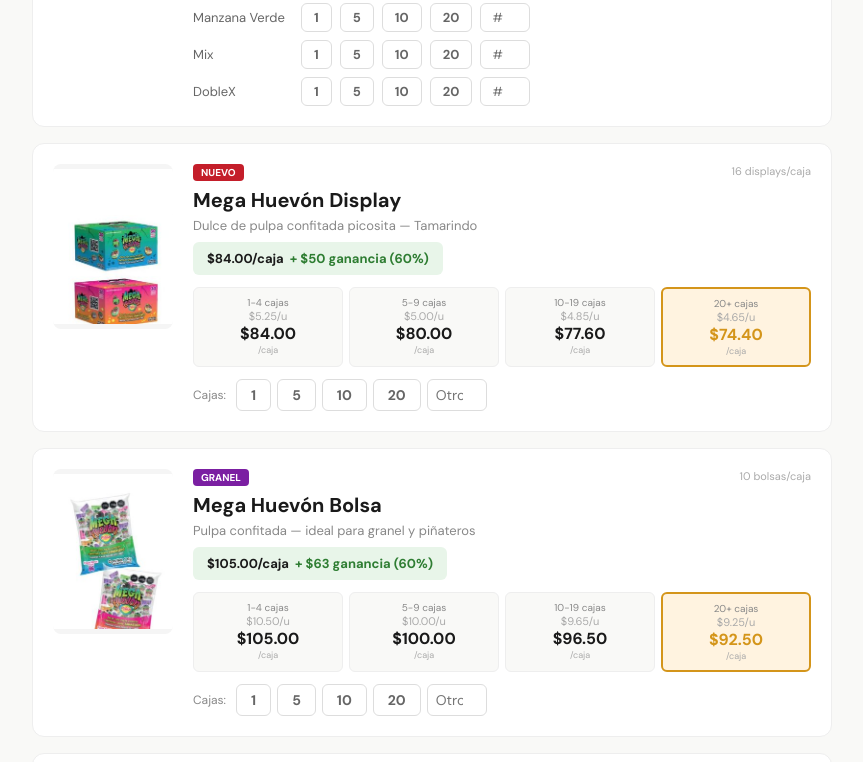
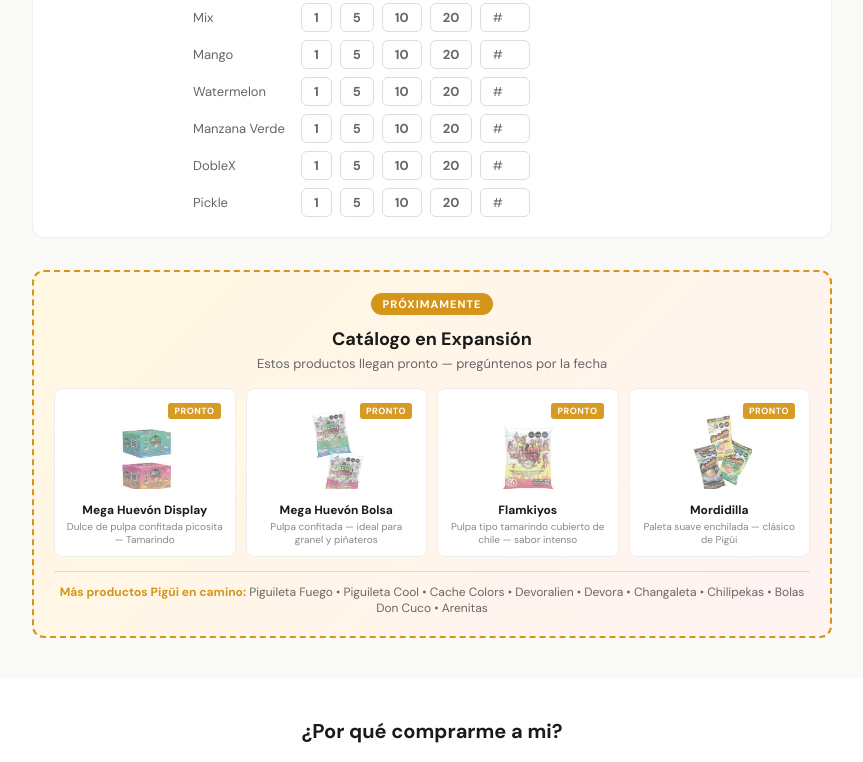
Before and after one commit to jfvieyra81/dulcesabor-web, a React (Vite) app: page / in a window 1280 px wide. Shown: the part 980-1742 px from the top of the page, without its empty margins (208-1071 px from the left). Built offline with nearby package versions, Linux system fonts and the light colour scheme.

Commit message:
Update App.jsx

```diff
--- a/src/App.jsx
+++ b/src/App.jsx
@@ -17,11 +17,15 @@ const TIER_LABELS = ["1-4 cajas","5-9 cajas","10-19 cajas","20+ cajas"];
 const getTier = (q) => q >= 20 ? 3 : q >= 10 ? 2 : q >= 5 ? 1 : 0;
 
 const P = [
-  { name: "Cachetadas / Slaps", sub: "Paletas de caramelo macizo con chile — 7 sabores", pres: "25 bolsas/caja", up:["$1.60","$1.55","$1.50","$1.40"], cp:[40, 38.75, 37.50, 35], img: IMG_SLAPS, tag:"MÁS VENDIDO", tagColor:"#D4951A", sabores:["Tamarindo","Manzana Verde","Mix","DobleX"] },
-  { name: "Mega Huevón Display", sub: "Dulce de pulpa confitada picosita — Tamarindo", pres: "16 displays/caja", up:["$5.25","$5.00","$4.85","$4.65"], cp:[84, 80, 77.60, 74.40], img: IMG_MEGA_HUEVON_DISPLAY, tag:"NUEVO", tagColor:"#C41E2A" },
-  { name: "Mega Huevón Bolsa", sub: "Pulpa confitada — ideal para granel y piñateros", pres: "10 bolsas/caja", up:["$10.50","$10.00","$9.65","$9.25"], cp:[105, 100, 96.50, 92.50], img: IMG_MEGA_HUEVON_BOLSA, tag:"GRANEL", tagColor:"#7B1FA2" },
-  { name: "Flamkiyos", sub: "Pulpa tipo tamarindo cubierto de chile — sabor intenso", pres: "12 bolsas/caja", up:["$7.75","$7.35","$7.15","$6.80"], cp:[93, 88.20, 85.80, 81.60], img: IMG_FLAMKIYOS, tag:"INTENSO", tagColor:"#E65100" },
-  { name: "Mordidilla", sub: "Paleta suave enchilada — clásico de Pigüi", pres: "12 bolsas/caja", up:["$5.00","$4.75","$4.60","$4.40"], cp:[60, 57, 55.20, 52.80], img: IMG_MORDIDILLA, tag:"CLÁSICO", tagColor:"#2E7D32" },
+  { name: "Cachetadas / Slaps", sub: "Paletas de caramelo macizo con chile — 7 sabores", pres: "25 bolsas/caja", up:["$1.60","$1.55","$1.50","$1.40"], cp:[40, 38.75, 37.50, 35], img: IMG_SLAPS, tag:"MÁS VENDIDO", tagColor:"#D4951A", sabores:["Tamarindo","Mix","Mango","Watermelon","Manzana Verde","DobleX","Pickle"] },
+];
+
+// Productos próximamente — ya tenemos fotos pero aún no en inventario
+const P_PROX = [
+  { name: "Mega Huevón Display", sub: "Dulce de pulpa confitada picosita — Tamarindo", pres: "16 displays/caja", img: IMG_MEGA_HUEVON_DISPLAY, tagColor:"#C41E2A" },
+  { name: "Mega Huevón Bolsa", sub: "Pulpa confitada — ideal para granel y piñateros", pres: "10 bolsas/caja", img: IMG_MEGA_HUEVON_BOLSA, tagColor:"#7B1FA2" },
+  { name: "Flamkiyos", sub: "Pulpa tipo tamarindo cubierto de chile — sabor intenso", pres: "12 bolsas/caja", img: IMG_FLAMKIYOS, tagColor:"#E65100" },
+  { name: "Mordidilla", sub: "Paleta suave enchilada — clásico de Pigüi", pres: "12 bolsas/caja", img: IMG_MORDIDILLA, tagColor:"#2E7D32" },
 ];
 
 const PROX = ["Piguileta Fuego", "Piguileta Cool", "Cache Colors", "Devoralien", "Devora", "Changaleta", "Chilipekas", "Bolas Don Cuco", "Arenitas"];
@@ -57,11 +61,11 @@ export default function App() {
   const normalizePhone = (p) => (p || "").replace(/\D/g, "");
 
   // Map cart keys (web) to CRM product IDs (for automatic order import to CRM)
+  // Only Slaps are currently available for sale — index 0 in P array
   const CART_TO_CRM = {
     "0_Mix": "slaps-mix", "0_Tamarindo": "slaps-tam", "0_Mango": "slaps-mgo",
     "0_Watermelon": "slaps-wtm", "0_Manzana Verde": "slaps-app", "0_Green Apple": "slaps-app",
     "0_DobleX": "slaps-dbx", "0_Pickle": "slaps-pkl",
-    "1": "mega-hue-d", "2": "mega-hue-b", "3": "flamkiyos", "4": "mordidilla"
   };
 
   const cartToCrmItems = (cartObj) => {
@@ -374,8 +378,28 @@ export default function App() {
             </div>
           )}
 
-          <div style={{ marginTop: 20, padding: 16, background: "#FFF8E1", borderRadius: 8, fontSize: 13 }}>
-            <strong style={{ color: "#D4951A" }}>Próximamente:</strong> {PROX.join(" • ")}
+          {/* PRÓXIMAMENTE — Visual cards */}
+          <div style={{ marginTop: 32, padding: 20, background: "linear-gradient(135deg, #FFF8E1 0%, #FFF3F3 100%)", borderRadius: 12, border: "2px dashed #D4951A" }}>
+            <div style={{ textAlign: "center", marginBottom: 16 }}>
+              <div style={{ display: "inline-block", padding: "4px 12px", background: "#D4951A", color: "#fff", borderRadius: 20, fontSize: 11, fontWeight: 700, letterSpacing: 1, marginBottom: 8 }}>PRÓXIMAMENTE</div>
+              <h3 style={{ fontSize: 18, fontWeight: 700, margin: "4px 0 4px", color: "#1A1A1A" }}>Catálogo en Expansión</h3>
+              <p style={{ fontSize: 13, color: "#666", margin: 0 }}>Estos productos llegan pronto — pregúntenos por la fecha</p>
+            </div>
+            <div style={{ display: "grid", gridTemplateColumns: "repeat(auto-fit, minmax(140px, 1fr))", gap: 10 }}>
+              {P_PROX.map((p, i) => (
+                <div key={i} style={{ background: "#fff", borderRadius: 8, padding: 10, border: "1px solid #eee", textAlign: "center", position: "relative" }}>
+                  <div style={{ position: "relative", marginBottom: 8 }}>
+                    <img src={p.img} alt={p.name} style={{ width: "100%", height: 90, objectFit: "contain", opacity: 0.65, filter: "grayscale(0.3)" }} />
+                    <div style={{ position: "absolute", top: 4, right: 4, background: "rgba(212,149,26,0.95)", color: "#fff", fontSize: 9, fontWeight: 700, padding: "2px 6px", borderRadius: 3, letterSpacing: 0.5 }}>PRONTO</div>
+                  </div>
+                  <div style={{ fontSize: 12, fontWeight: 700, color: "#1A1A1A", marginBottom: 2 }}>{p.name}</div>
+                  <div style={{ fontSize: 10, color: "#888", lineHeight: 1.3 }}>{p.sub}</div>
+                </div>
+              ))}
+            </div>
+            <div style={{ marginTop: 14, paddingTop: 12, borderTop: "1px solid rgba(212,149,26,0.3)", fontSize: 12, color: "#666", textAlign: "center" }}>
+              <strong style={{ color: "#D4951A" }}>Más productos Pigüi en camino:</strong> {PROX.join(" • ")}
+            </div>
           </div>
         </div>
       </div>
```
